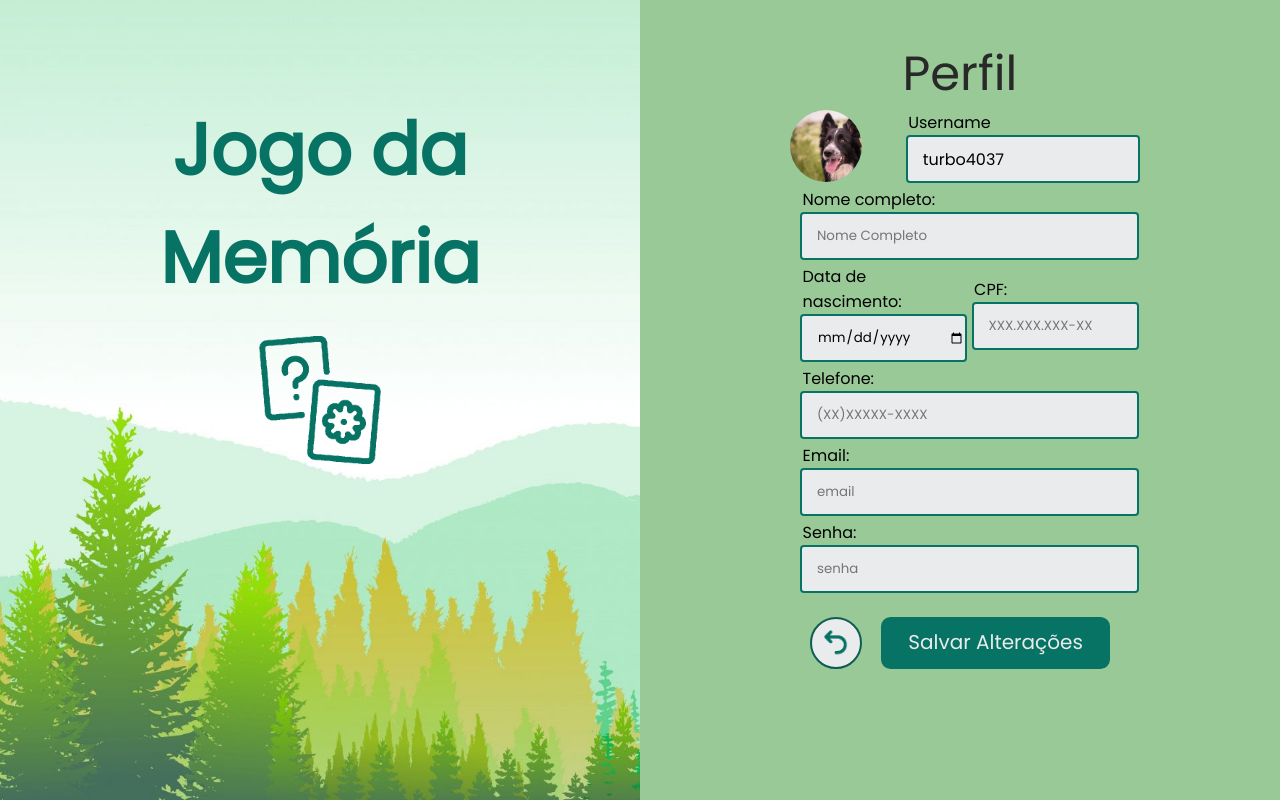
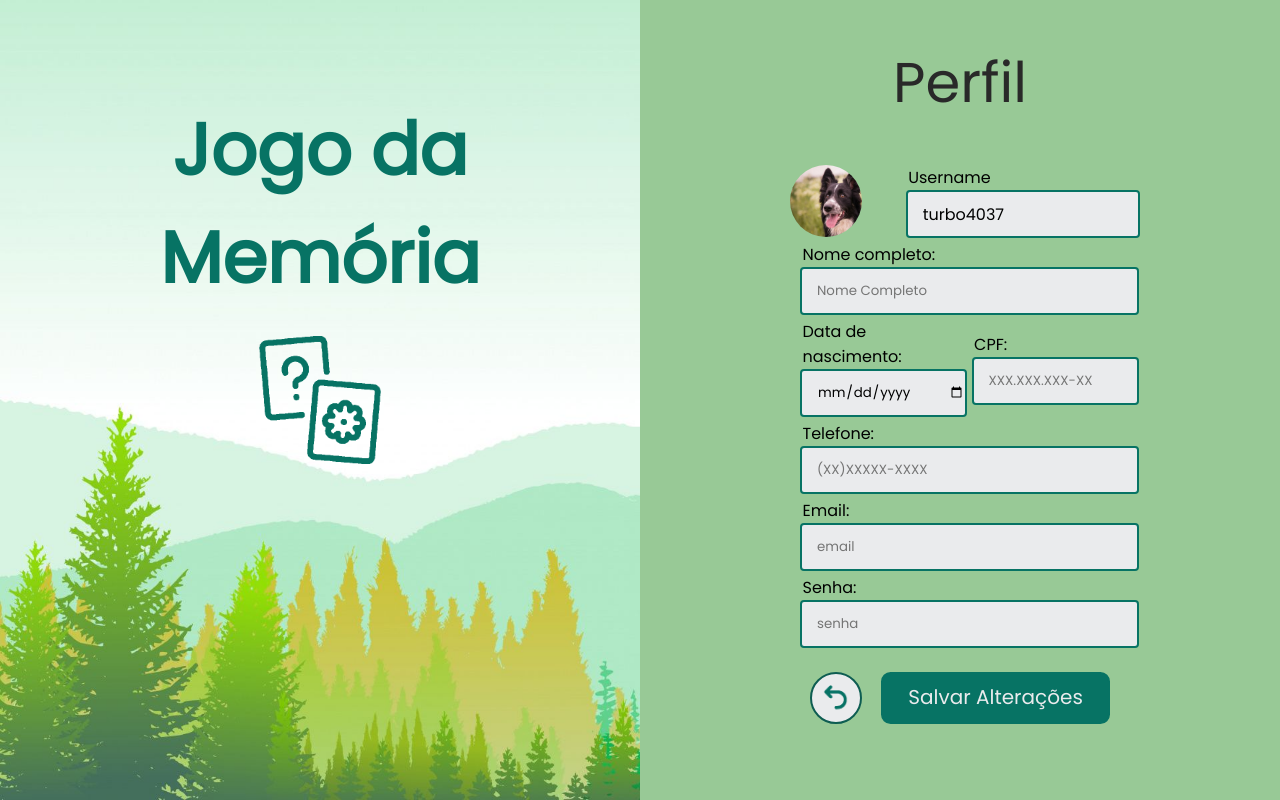
Before and after one commit to camillebobsin/si401-memory-game, a PHP site: page /profile.html in a window 1280 px wide. Run offline with PHP 8.4, Linux system fonts and the light colour scheme.

Commit message:
Fix: text styles

```diff
--- a/styles/profile.css
+++ b/styles/profile.css
@@ -36,8 +36,8 @@ input {
 }
 
 h2 {
-    font-weight: normal;
-    margin-top: 3vw;
+    margin-top: 5vh;
+    margin-bottom: 5vh;
 }
 
 p {
--- a/styles/styles.css
+++ b/styles/styles.css
@@ -26,9 +26,9 @@ h2 {
     font-weight: normal;
 }
 
-h2 {
+h3 {
+    font-weight: normal;
     color: #292929;
-    font-size: 3rem;
 }
 
 #title {
```
